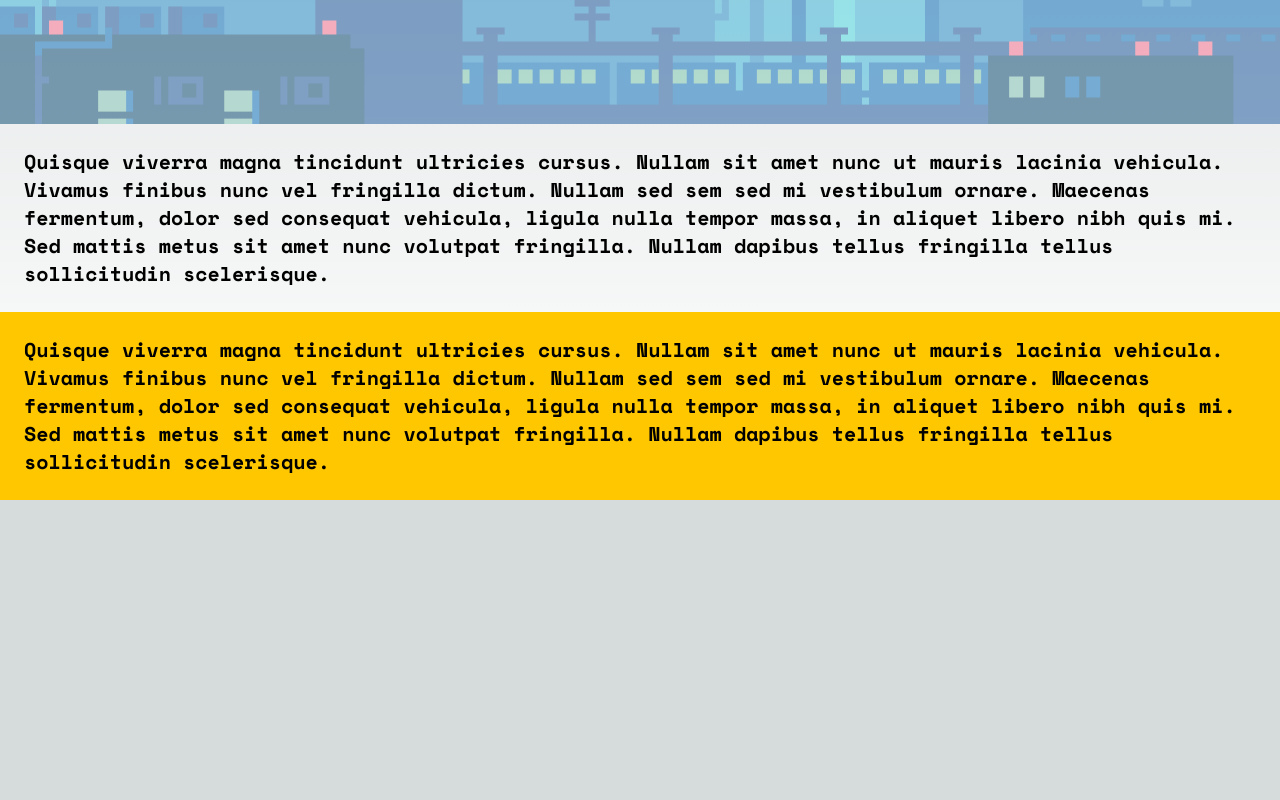
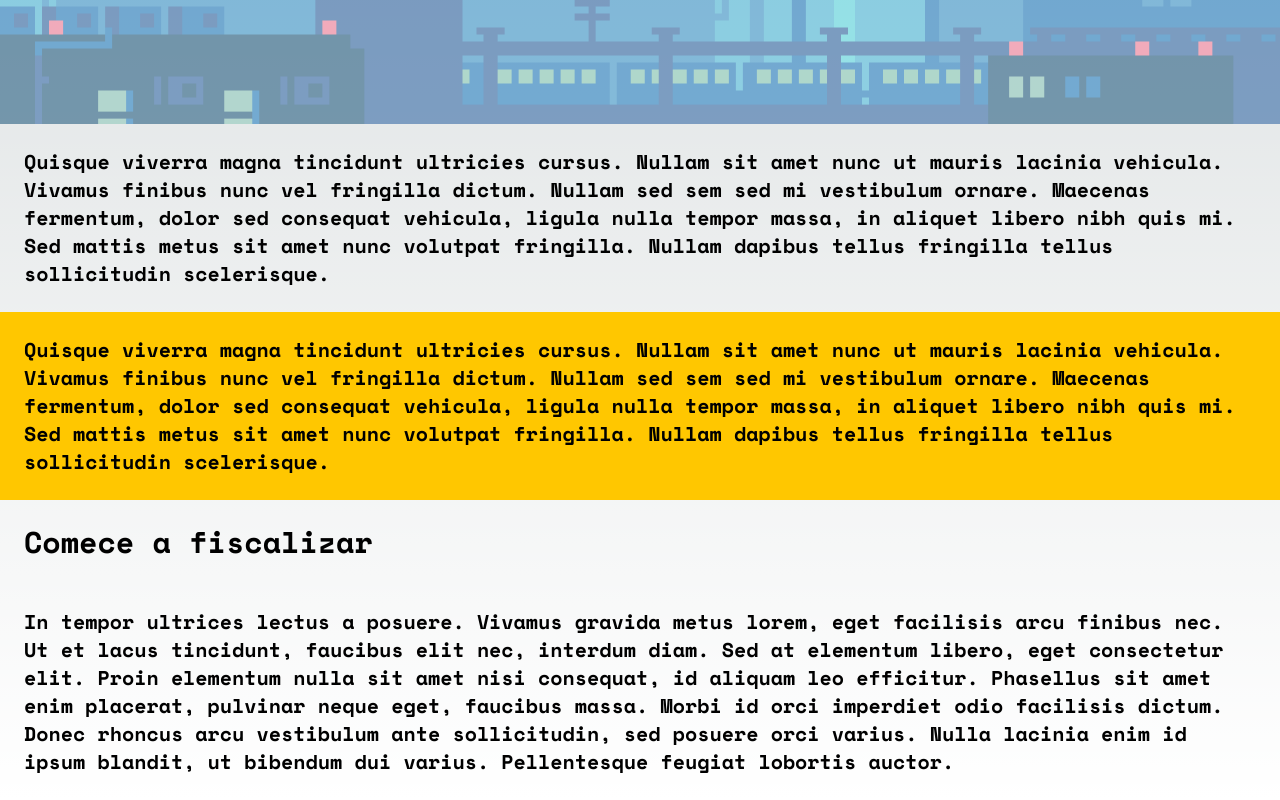
Before and after one commit to mkmuniz/cidadao-zoiudo-front, a Next.js app: page / in a window 1280 px wide. Shown: the part 352-1152 px from the top of the page. Before the commit the page ends 852 px from the top, so only its background shows below. Built offline with nearby package versions, Linux system fonts and the light colour scheme.

Commit message:
feat: creating search section

```diff
--- a/src/app/page.tsx
+++ b/src/app/page.tsx
@@ -1,9 +1,9 @@
-import About from "@/components/molecules/About";
-import Header from "@/components/molecules/Header";
+import Apresentation from "@/components/organisms/Apresentation";
+import Search from "@/components/organisms/Search";
 
 export default function Home() {
   return <>
-    <Header />
-    <About />
+    <Apresentation />
+    <Search />
   </>
 }
--- a/src/components/molecules/NavBar.tsx
+++ b/src/components/molecules/NavBar.tsx
@@ -1,10 +1,13 @@
 import Image from "next/image";
 import React from "react";
+import Link from  "next/link";
 
 export default function NavBar() {
     return <>
         <div className="w-full h-12 bg-standard">
-            <Image src="/img/logo.png" width={100} height={100} alt="Logo" className="ml-6" />
+            <Link href="#">
+                <Image src="/img/logo.png" width={100} height={100} alt="Logo" className="ml-6" />
+            </Link>
         </div>
     </>;
 };
--- /dev/null
+++ b/src/components/molecules/SearchSection.tsx
@@ -0,0 +1,14 @@
+export default function SearchSection() {
+    return <>
+        <div className="font-spacemono grid">
+            <span className="text-3xl m-6">
+                Comece a fiscalizar
+            </span>
+            <span className="text-xl m-6">
+                In tempor ultrices lectus a posuere. Vivamus gravida metus lorem, eget facilisis arcu finibus nec. Ut et lacus tincidunt, faucibus elit nec, interdum diam. Sed at elementum libero, eget consectetur elit. Proin elementum nulla sit amet nisi consequat, id aliquam leo efficitur. Phasellus sit amet enim placerat, pulvinar neque eget, faucibus massa.
+                Morbi id orci imperdiet odio facilisis dictum. Donec rhoncus arcu vestibulum ante sollicitudin, sed posuere orci varius.
+                Nulla lacinia enim id ipsum blandit, ut bibendum dui varius. Pellentesque feugiat lobortis auctor.
+            </span>
+        </div>
+    </>;
+};
--- /dev/null
+++ b/src/components/organisms/Apresentation.tsx
@@ -0,0 +1,9 @@
+import About from "../molecules/About";
+import Header from "../molecules/Header";
+
+export default function Apresentation() {
+    return <>
+        <Header />
+        <About />
+    </>;
+};
--- /dev/null
+++ b/src/components/organisms/Search.tsx
@@ -0,0 +1,7 @@
+import SearchSection from "../molecules/SearchSection";
+
+export default function Search() {
+    return <>
+        <SearchSection />
+    </>;
+};
```
Also changed, not shown: src/components/atoms/City.tsx (added), src/components/atoms/Date.tsx (added), src/components/atoms/State.tsx (added).
